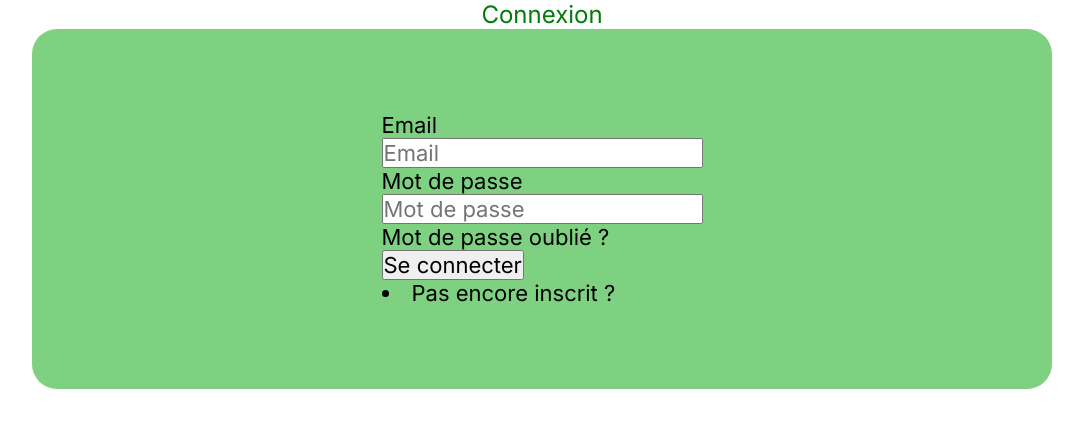
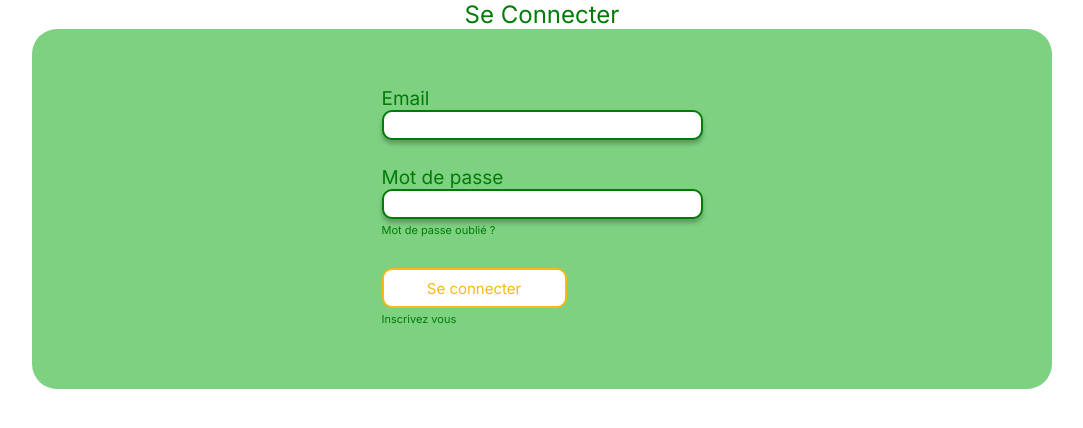
Before and after one commit to Mthieu44/fruits, a PHP site: page /login.html in a window 1280 px wide. Shown: the part 80-508 px from the top of the page, without its empty margins (98-1181 px from the left). Run offline with PHP 8.4, Linux system fonts and the light colour scheme.

Commit message:
amélioration login.html

```diff
--- a/site/login.css
+++ b/site/login.css
@@ -1,11 +1,87 @@
-header {
-  justify-content: space-around;
-  display:flex;
-  margin:auto;
-  height: 80;
-  align-items: center;
-  position: fixed;
-  background-color: white;
-  width: 100%;
-  border-bottom: 2px solid var(--yellow-100);
+.text{
+font-family: 'Inter';
+font-style: normal;
+font-weight: 240;
+font-size: 19px;
+line-height: 23px;
+color: #027B08;
+
 }
+
+.menu-vert{
+
+    height: 360px;
+    width: 1020px;
+    border-radius: 25px;
+    background-color: #7DD181;
+    margin: auto;
+    display: flex;
+    gap: 18px;
+    justify-content: center;
+    align-items: center;
+}
+
+.text2{
+font-family: 'Inter';
+font-style: normal;
+font-weight: 240;
+font-size: 19px;
+line-height: 23px;
+color: #027B08;
+}
+
+.text-min{
+font-family: 'Inter';
+font-style: normal;
+font-weight: 240;
+font-size: 11px;
+line-height: 23px;
+color: #027B08;
+}
+
+.text-min2{
+font-family: 'Inter';
+font-style: normal;
+font-weight: 240;
+font-size: 11px;
+line-height: 23px;
+color: #027B08;
+    margin: auto;
+    display: flex;
+}
+
+.rectangles{
+box-sizing: border-box;
+background: #FFFFFF;
+border: 2px solid #027B08;
+box-shadow: 0px 4px 4px rgba(0, 0, 0, 0.25);
+border-radius: 10px;
+    margin: auto;
+    display: flex;
+}
+
+.rectangles1{
+box-sizing: border-box;
+background: #FFFFFF;
+border: 2px solid #027B08;
+box-shadow: 0px 4px 4px rgba(0, 0, 0, 0.25);
+border-radius: 10px;
+}
+
+.bouton{
+box-sizing: border-box;
+background: #FFFFFF;
+border: 2px solid #F9B814;
+border-radius: 10px;
+
+width: 185px;
+height: 40px;
+
+font-family: 'Inter';
+font-style: normal;
+font-weight: 240;
+font-size: 15px;
+line-height: 23px;
+
+color: #F9B814;
+}
--- a/site/login.html
+++ b/site/login.html
@@ -37,21 +37,21 @@
         </header>
 
 
-        <h1 class="h01">Connexion</h1>
-        <div class="fruit-menu">
+        <h1 class="h01">Se Connecter</h1>
+        <div class="menu-vert">
             <form action="login.php" method="post">
 
-                <label for="email">Email</label>
-                <br><input type="email" name="email" id="email" placeholder="Email" required>
-                <br><label for="password">Mot de passe</label>
-                <br><input type="password" name="password" id="password" placeholder="Mot de passe" required>
-                <br><a href="forgotpassword.html">Mot de passe oublié ?</a>
-                <br><input type="submit" value="Se connecter">
+                <label class="text" for="email">Email</label>
+                <br><input class="rectangles" type="email" name="email" id="email" required>
+                <br><label class="text" for="password">Mot de passe</label>
+                <br><input class="rectangles1" type="password" name="password" id="password"  required>
+                <br><a class="text-min2" href=forgotpassword.html">Mot de passe oublié ?</a>
+                <br><input class="bouton" type="submit" value="Se connecter">
 
 
-                <br><li class="">
-                <a href="register.html">Pas encore inscrit ?</a>
-            </li>
+
+               <br> <a class="text-min" href="register.html">Inscrivez vous</a>
+
             </form>
 
          </div>
```
